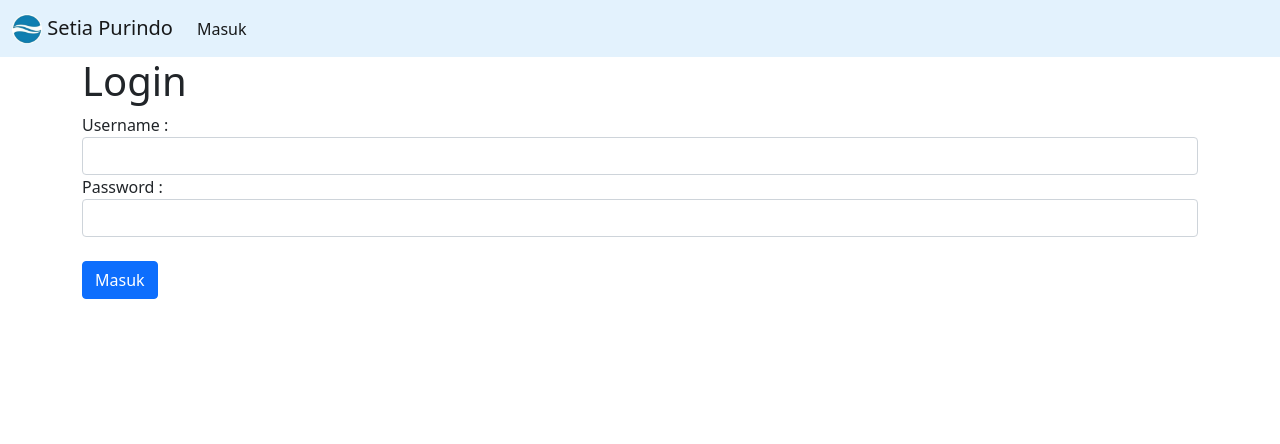
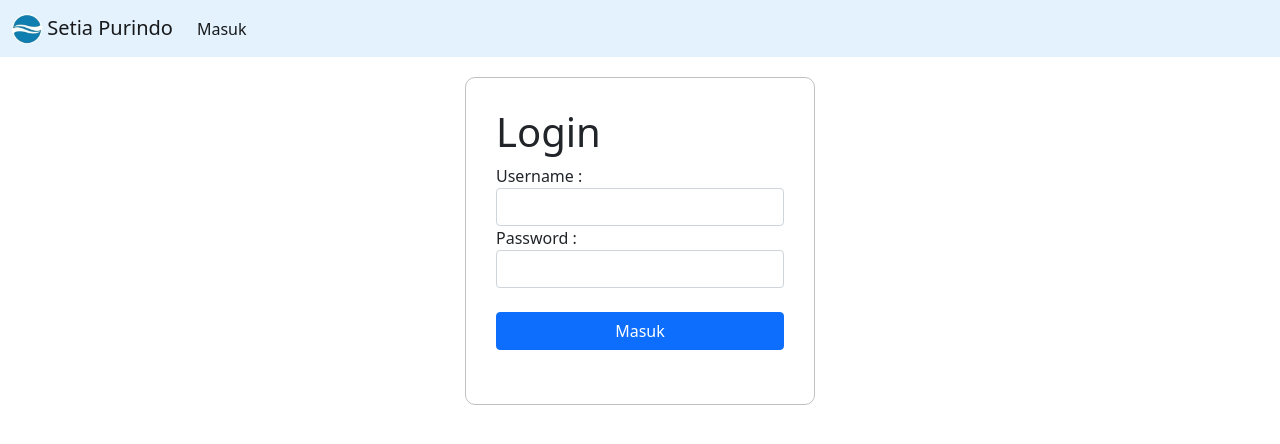
Before and after one commit to timgio26/cdp_toko, a Flask app: page /login in a window 1280 px wide. Shown: the top 444 px of the page. Run offline with Flask 2, Linux system fonts and the light colour scheme; some libraries are stand-ins or nearby versions.

Commit message:
better login

```diff
--- a/static/styling.css
+++ b/static/styling.css
@@ -15,3 +15,66 @@ h3{
     text-align: center;
     padding: 25px;
 }
+.prod{
+    text-align:center;
+    background-color: white;
+    border-radius: 10px;
+    box-shadow: 0 4px 8px 0 rgba(0, 0, 0, 0.2), 0 6px 20px 0 rgba(0, 0, 0, 0.19);
+    margin: 5px;
+    padding: 10px;
+    overflow-x: auto;
+  }
+
+.prodimage{
+    width: 100px;
+}
+
+#btnprod{
+    border-radius: 50px;
+}
+
+.cart{
+    padding: 5px;
+    margin: 5px;
+    border-radius: 10px;
+    box-shadow: 0 2px 5px 0 rgba(132, 132, 132, 0.2), 0 2px 5px 0 rgba(103, 103, 103, 0.19);
+}
+
+.btncls{
+    text-align: end;
+}
+
+.modqty{
+    height: 25px;
+    width: 25px;
+    border-radius: 50%;
+    display: inline-flex;
+    align-items: center;
+    background-color: rgb(198, 198, 198);
+    padding: 0px;
+    justify-content: center;
+}
+
+.colcart{
+    justify-content: space-evenly;
+    display: inline-flex;
+}
+
+.login{
+    border-width: 1px;
+    border-color: silver;
+    border-radius: 10px;
+    width: 350px;
+    border-style: solid;
+    padding: 30px;
+    margin-top: 20px;
+}
+
+.lgn{
+    display: grid;
+    justify-content: center;
+}
+
+.longbtn{
+    width: 100%;
+}
--- a/templates/masuk.html
+++ b/templates/masuk.html
@@ -2,19 +2,20 @@
 {% import "bootstrap/wtf.html" as wtf %}
 {% block content %}
 
-<div class='container'>
+<div class='container lgn'>
+    <div class="login">
         <h1>Login</h1>
-
         <form method="POST">
             {{form.hidden_tag()}}
             {{wtf.form_field(form.username)}}
             {{wtf.form_field(form.password)}}<br>
-        {{wtf.form_field(form.submit,class='btn btn-primary')}}
+            {{wtf.form_field(form.submit,class='btn btn-primary longbtn')}}
         </form>
         {{msg}}
         <br>
+    </div>
+
     <!--<p>daftar di <a href="{{url_for('daftar')}}">sini</a></p>-->
-
 </div>
 
 {% endblock %}
```
Lines whose indentation alone changed are shown as unchanged.
